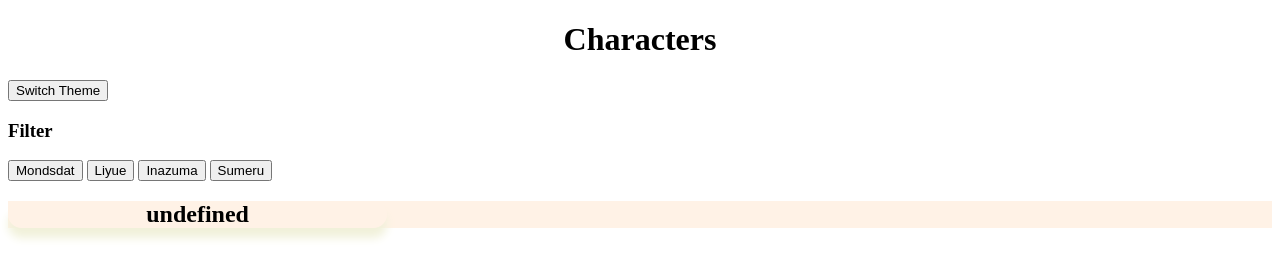
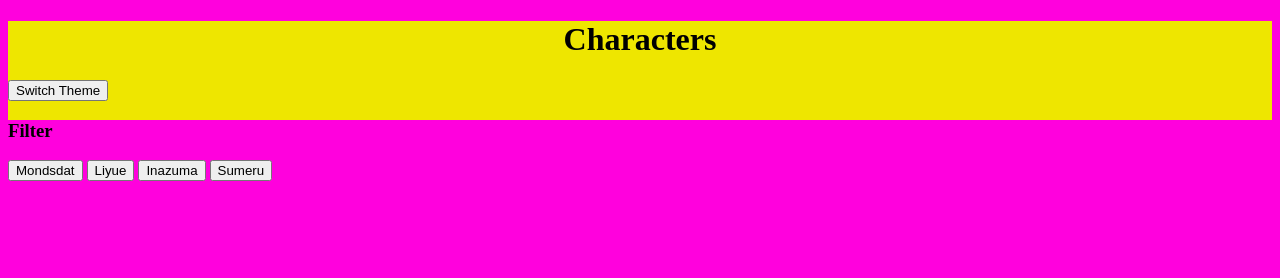
Before and after one commit to staten-island-tech/vite-project-d8b2896a-TinaGu0, a website built with Vite: page vite-project/index.html in a window 1280 px wide. Both pictures are taken after a click on the button "Switch Theme". Built offline with nearby package versions, Linux system fonts and the light colour scheme.

Commit message:
aadadadadada

```diff
--- a/vite-project/index.html
+++ b/vite-project/index.html
@@ -6,13 +6,13 @@
     <meta name="viewport" content="width=device-width, initial-scale=1.0" />
     <title>Vite Proj</title>
   </head>
-  <body>
+  <body class="normal-mode">
     <div class="div">
       <h1 class="center">Characters</h1>
       <div>
         <button class="switchTheme">Switch Theme</button>
       </div>
-      <div>
+      <div class="bgColor">
         <h3>Filter</h3>
         <button id="mond">Mondsdat</button>
         <button id="liyue">Liyue</button>
--- a/vite-project/js/main.js
+++ b/vite-project/js/main.js
@@ -1,6 +1,6 @@
 import "../styles/color.css";
 import "./filters/";
-import { genshinCharacters } from "./chara";
+import "./profiles/";
 
 
 const regions = {
@@ -15,19 +15,14 @@ regions.mond.addEventListener("click", function(event) {
 
 });
 
+document.querySelector(".switchTheme").addEventListener("click", function() {
+    if (document.body.classList.contains("normal-mode")) {
+        document.body.classList.add("pain-mode");
+        document.body.classList.remove("normal-mode");
+    }
+    else {
+        document.body.classList.add("normal-mode");
+        document.body.classList.remove("pain-mode");
+    }
 
-
-let charaname = genshinCharacters.name
-charas.insertAdjacentHTML("beforeend",
-`
-<div>
-<div class="profile">
-<h2>${charaname}</h2>
-</div>
-</div>
-`
-);
-
-document.querySelector(".switchTheme").addEventListener("click", function() {
-    document.body.classList.add("pain");
 });
--- a/vite-project/styles/color.css
+++ b/vite-project/styles/color.css
@@ -1,8 +1,12 @@
+body {
+  background-color: var(--primary);
+}
 
 .parent {
   display: flex;
   width: 100%;
   flex-flow: row wrap;
+  padding-top: 5%;
 }
 
 .profile {
@@ -12,6 +16,7 @@
   justify-content: space-between;
   text-align: center;
   display: flexbox;
+  background-color: var(--secondary);
   box-shadow: 0 10px 10px #f1f1da ;
 }
 
@@ -25,10 +30,10 @@
 }
 
 :root {
-  --white: #FFFF;
-  --light-yellow: #fff2e6;
-  --red: #911;
-  --yellow: #992;
+  --white: #cdcfcd;
+  --light-yellow: #645977;
+  --red: rgb(255, 1, 221);
+  --yellow: #eee600;
 
   --primary: var(--light-yellow);
   --secondary: var(--white);
```
Also changed, not shown: vite-project/js/profiles.js (added, +14 -0 lines).
